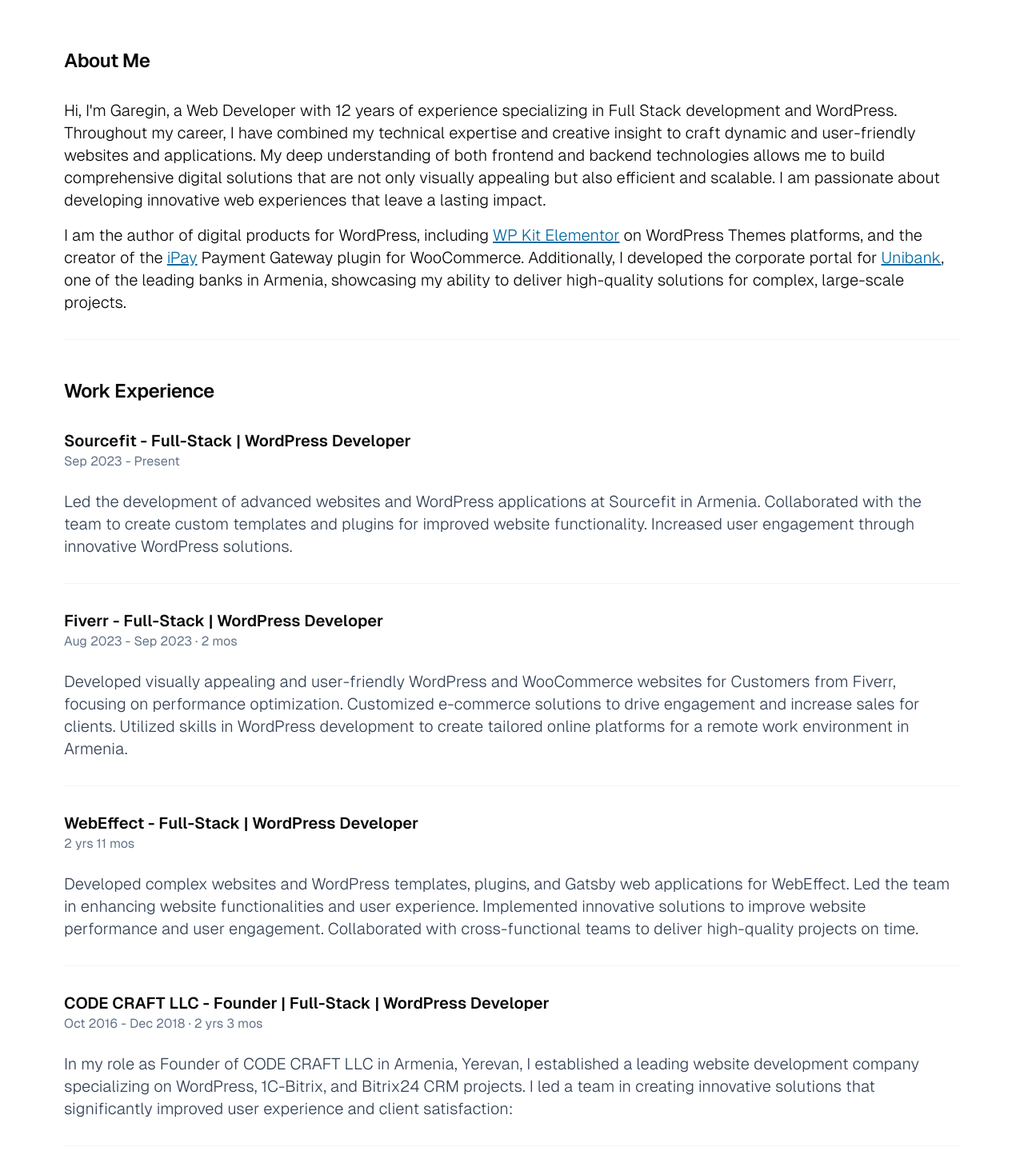
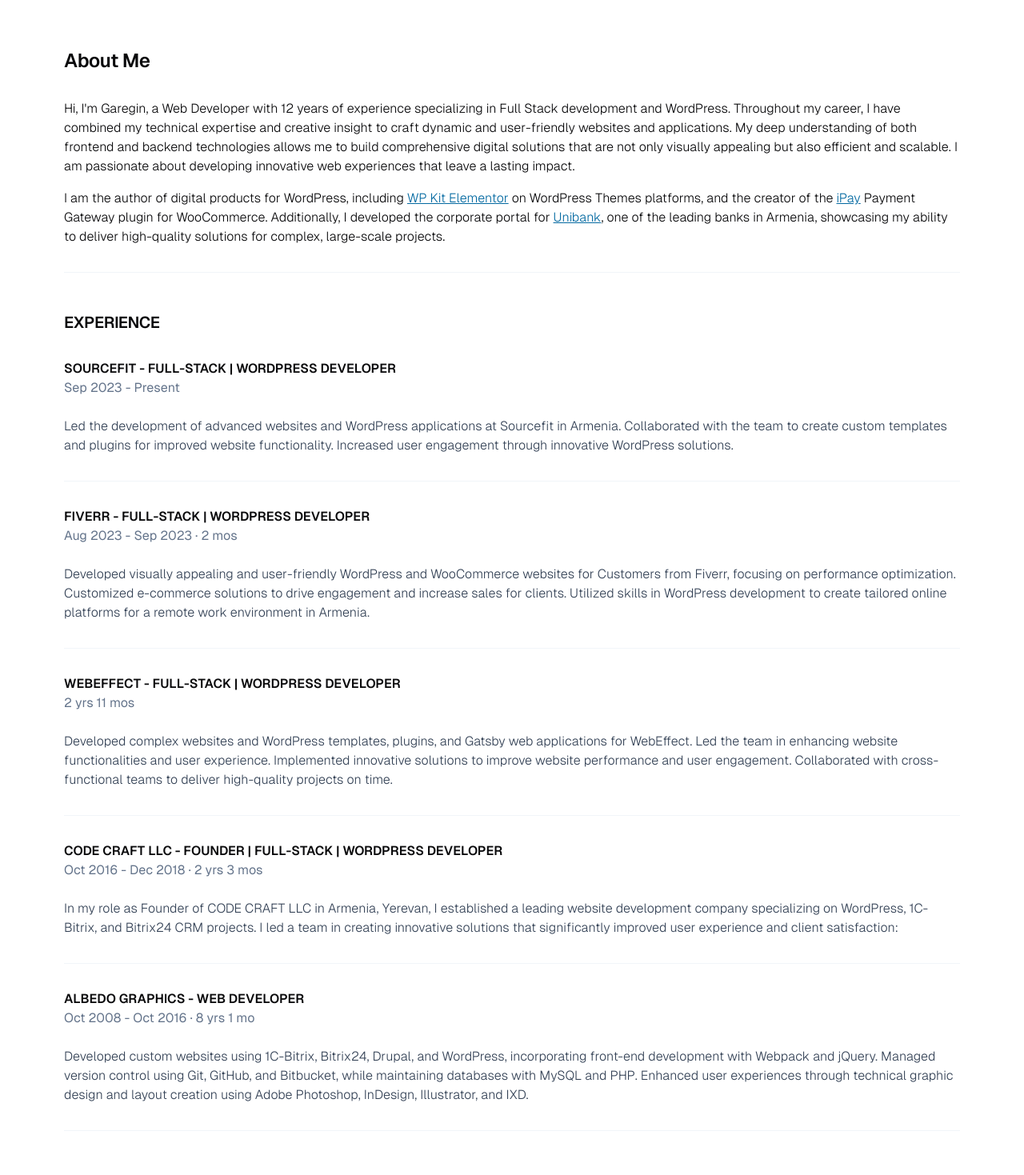
Before and after one commit to garikhg/hakobyan, a Next.js app in the folder frontend/: page / in a window 1280 px wide. Shown: the part 140-1609 px from the top of the page at 80% size. Built offline with nearby package versions, Linux system fonts and the light colour scheme.

Commit message:
Fix content font sizes

```diff
--- a/frontend/src/app/globals.css
+++ b/frontend/src/app/globals.css
@@ -69,6 +69,7 @@ body {
     }
 
     body {
+        font-size: 16px;
         @apply bg-background text-foreground;
     }
 
--- a/frontend/src/app/page.tsx
+++ b/frontend/src/app/page.tsx
@@ -46,7 +46,7 @@ export default function Home() {
                         <h2 className="scroll-m-20 text-2xl font-semibold tracking-tight">About Me</h2>
                         <div className="space-y-4">
 
-                            <p className="font-light text-lg md:text-xl leading-normal">
+                            <p className="font-light leading-normal">
                                 Hi, I&apos;m Garegin, a Web Developer with 12 years of experience specializing in Full
                                 Stack development and WordPress. Throughout my career, I have combined my technical
                                 expertise and creative insight to craft dynamic and user-friendly websites and
@@ -55,7 +55,7 @@ export default function Home() {
                                 efficient and scalable. I am passionate about developing innovative web experiences that
                                 leave a lasting impact.
                             </p>
-                            <p className="font-light text-lg md:text-xl leading-normal">
+                            <p className="font-light leading-normal">
                                 I am the author of digital products for WordPress, including <a
                                 href="https://wordpress.org/themes/wp-kit-elementor/" target="_blank"
                                 rel="noopener noreferrer">WP Kit Elementor</a> on
@@ -74,17 +74,17 @@ export default function Home() {
                     <Divider/>
 
                     <section className="mt-8">
-                        <h3 className="scroll-m-20 text-2xl font-semibold tracking-tight">Work Experience</h3>
+                        <h3 className="scroll-m-20 text-xl font-semibold uppercase tracking-tight">Experience</h3>
                         <div className="flex flex-col flex-wrap mt-8">
                             <div className="block">
                                 <div className="space-y-6">
                                     <div className="relative flex flex-col">
-                                        <h4 className="text-xl font-semibold">
+                                        <h4 className="text-md font-semibold uppercase">
                                             Sourcefit - Full-Stack | WordPress Developer
                                         </h4>
                                         <p className="text-slate-500 text-md">Sep 2023 - Present</p>
                                     </div>
-                                    <div className="col-span-2 text-slate-700 font-light text-lg md:text-xl">
+                                    <div className="col-span-2 text-slate-700 font-light">
                                         <p>
                                             Led the development of advanced websites and WordPress applications at
                                             Sourcefit in Armenia. Collaborated with the team to create custom templates
@@ -98,12 +98,12 @@ export default function Home() {
                             <div className="block">
                                 <div className="space-y-6">
                                     <div className="relative flex flex-col">
-                                        <h4 className="text-xl font-semibold">
+                                        <h4 className="text-md font-semibold uppercase">
                                             Fiverr - Full-Stack | WordPress Developer
                                         </h4>
                                         <p className="text-slate-500 text-md">Aug 2023 - Sep 2023 · 2 mos</p>
                                     </div>
-                                    <div className="col-span-2 text-slate-700 font-light text-lg md:text-xl">
+                                    <div className="col-span-2 text-slate-700 font-light">
                                         <p>
                                             Developed visually appealing and user-friendly WordPress and WooCommerce
                                             websites for Customers from Fiverr, focusing on performance optimization.
@@ -118,12 +118,12 @@ export default function Home() {
                             <div className="block">
                                 <div className="space-y-6">
                                     <div className="relative flex flex-col">
-                                        <h4 className="text-xl font-semibold">
+                                        <h4 className="text-md font-semibold uppercase">
                                             WebEffect - Full-Stack | WordPress Developer
                                         </h4>
                                         <p className="text-slate-500 text-md">2 yrs 11 mos</p>
                                     </div>
-                                    <div className="col-span-2 text-slate-700 font-light text-lg md:text-xl">
+                                    <div className="col-span-2 text-slate-700 font-light">
                                         <p>
                                             Developed complex websites and WordPress templates, plugins, and Gatsby web
                                             applications for WebEffect. Led the team in enhancing website
@@ -138,12 +138,12 @@ export default function Home() {
                             <div className="block">
                                 <div className="space-y-6">
                                     <div className="relative flex flex-col">
-                                        <h4 className="text-xl font-semibold">
+                                        <h4 className="text-md font-semibold uppercase">
                                             CODE CRAFT LLC - Founder | Full-Stack | WordPress Developer
                                         </h4>
                                         <p className="text-slate-500 text-md">Oct 2016 - Dec 2018 · 2 yrs 3 mos</p>
                                     </div>
-                                    <div className="col-span-2 text-slate-700 font-light text-lg md:text-xl">
+                                    <div className="col-span-2 text-slate-700 font-light">
                                         <p>
                                             In my role as Founder of CODE CRAFT LLC in Armenia, Yerevan, I established a
                                             leading website development company specializing on WordPress, 1C-Bitrix,
@@ -157,12 +157,12 @@ export default function Home() {
                             <div className="block">
                                 <div className="space-y-6">
                                     <div className="relative flex flex-col">
-                                        <h4 className="text-xl font-semibold">
+                                        <h4 className="text-md font-semibold uppercase">
                                             Albedo Graphics - Web Developer
                                         </h4>
                                         <p className="text-slate-500 text-md">Oct 2008 - Oct 2016 · 8 yrs 1 mo</p>
                                     </div>
-                                    <div className="col-span-2 text-slate-700 font-light text-lg md:text-xl">
+                                    <div className="col-span-2 text-slate-700 font-light">
                                         <p>
                                             Developed custom websites using 1C-Bitrix, Bitrix24, Drupal, and WordPress,
                                             incorporating front-end development with Webpack and jQuery. Managed version
```
